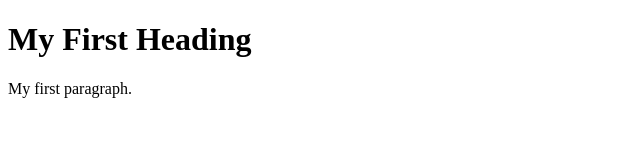
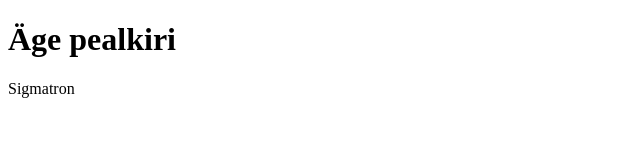
Before and after one commit to HugoHeinsalu/HugoHeinsalu.github.io, a plain HTML site: page index.html in a window 1280 px wide. Shown: the whole page, without its empty margins (0-640 px from the left). Drawn offline with Linux system fonts and the light colour scheme.

Commit message:
Update index.html

```diff
--- a/index.html
+++ b/index.html
@@ -2,8 +2,8 @@
 <html>
 <body>
 
-<h1>My First Heading</h1>
-<p>My first paragraph.</p>
+<h1>Äge pealkiri</h1>
+<p>Sigmatron</p>
 
 </body>
 </html>
```
